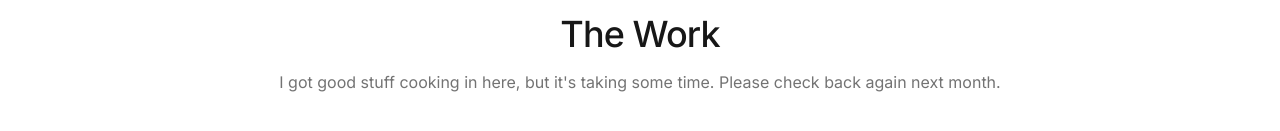
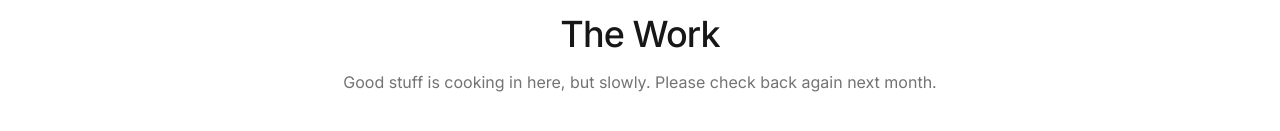
Before and after one commit to marcusarriolacodes/marcus-creativeportfolio, a Next.js app: page /work in a window 1280 px wide. Shown: the part 449-580 px from the top of the page. Built offline with nearby package versions, Linux system fonts and the light colour scheme.

Commit message:
Fix apostrophe build error in work page

```diff
--- a/app/work/page.tsx
+++ b/app/work/page.tsx
@@ -5,7 +5,7 @@ export default function Work() {
         The Work
       </h1>
       <p className="mt-4 text-neutral-500">
-        I got good stuff cooking in here, but it's taking some time. Please check back again next month.
+        Good stuff is cooking in here, but slowly. Please check back again next month.
       </p>
     </main>
   );
```
